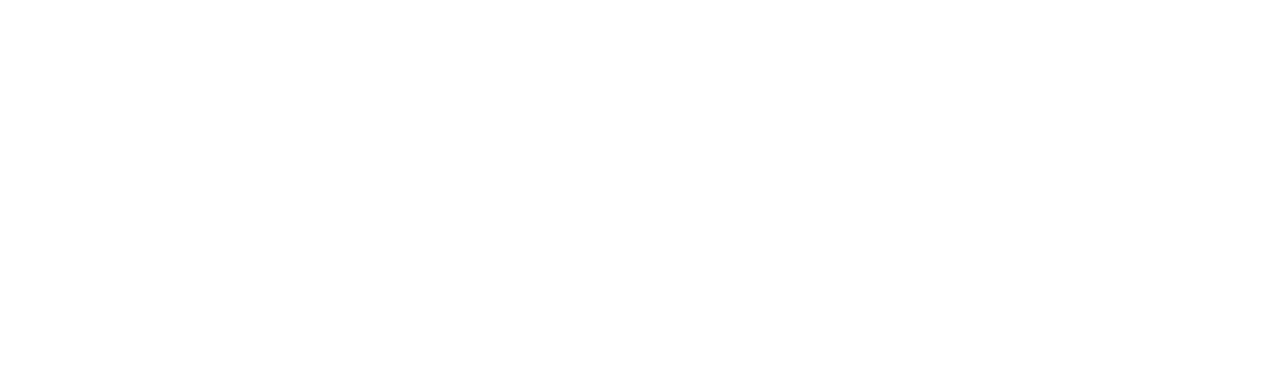
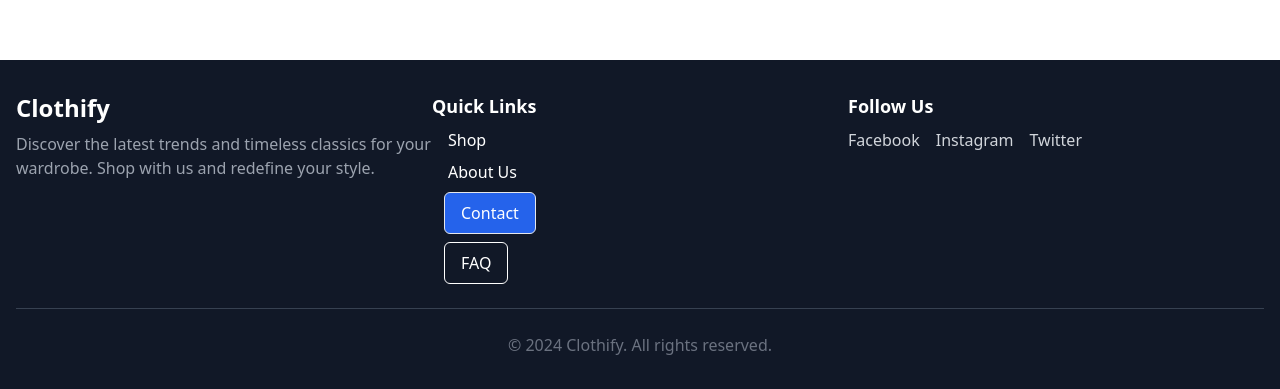
Before and after one commit to pujanjoci/clother-site, a React (Vite) app: page /clother-site/about in a window 1280 px wide. Shown: the part 814-1203 px from the top of the page. Before the commit the page ends 800 px from the top, so only its background shows below. Built offline with nearby package versions, Linux system fonts and the light colour scheme.

Commit message:
Added Footer

```diff
--- a/src/components/Carousel.jsx
+++ b/src/components/Carousel.jsx
@@ -13,26 +13,35 @@
   const [isDragging, setIsDragging] = useState(false);
   const [startX, setStartX] = useState(0);
   const carouselRef = useRef(null);
+  const timerRef = useRef(null);
+
+  const resetTimer = () => {
+    clearInterval(timerRef.current);
+    timerRef.current = setInterval(() => {
+      setCurrentBannerIndex((prevIndex) => (prevIndex + 1) % banners.length);
+    }, 5000);
+  };
 
   // Automatically cycle banners every 5 seconds
   useEffect(() => {
-    const interval = setInterval(() => {
-      setCurrentBannerIndex((prevIndex) => (prevIndex + 1) % banners.length);
-    }, 5000);
+    resetTimer();
 
-    return () => clearInterval(interval); // Cleanup the interval on unmount
+    return () => clearInterval(timerRef.current); // Cleanup the interval on unmount
   }, []);
 
   const goToBanner = (index) => {
     setCurrentBannerIndex(index);
+    resetTimer();
   };
 
   const nextBanner = () => {
     setCurrentBannerIndex((prevIndex) => (prevIndex + 1) % banners.length);
+    resetTimer();
   };
 
   const prevBanner = () => {
     setCurrentBannerIndex((prevIndex) => (prevIndex - 1 + banners.length) % banners.length);
+    resetTimer();
   };
 
   const handleMouseDown = (e) => {
--- /dev/null
+++ b/src/components/Footer.jsx
@@ -0,0 +1,98 @@
+import React from 'react';
+import { useNavigate } from 'react-router-dom';
+
+const Footer = () => {
+  const navigate = useNavigate();
+  const handleNavigationClick = (path) => {
+    navigate(`/${path}`);
+  };
+
+  return (
+    <footer className="bg-gray-900 text-gray-300 py-8">
+      <div className="container mx-auto px-4">
+        <div className="flex flex-wrap justify-between">
+          {/* Brand and Description */}
+          <div className="w-full md:w-1/3 mb-6 md:mb-0">
+            <h1 className="text-2xl font-bold text-white">Clothify</h1>
+            <p className="mt-2 text-gray-400">
+              Discover the latest trends and timeless classics for your wardrobe. Shop with us and redefine your style.
+            </p>
+          </div>
+
+          {/* Quick Links */}
+          <div className="w-full md:w-1/3 mb-6 md:mb-0">
+            <h2 className="text-lg font-semibold text-white">Quick Links</h2>
+            <ul className="mt-2 space-y-2">
+              <li>
+                <button
+                  onClick={() => handleNavigationClick('/shop')}
+                  className="text-white px-4 rounded-md hover:underline hover:text-neutral-600 transition duration-150"
+                >
+                  Shop
+                </button>
+              </li>
+              <li>
+                <button
+                  onClick={() => handleNavigationClick('/about')}
+                  className="text-white px-4 rounded-md hover:underline hover:text-neutral-600 transition duration-150"
+                >
+                  About Us
+                </button>
+              </li>
+              <li>
+                <button
+                  onClick={() => handleNavigationClick('/contact')}
+                  className="ml-3 border bg-blue-600 text-white px-4 py-2 rounded-md hover:bg-blue-600/10 hover:border-neutral-600 hover:text-neutral-600 transition duration-150"
+                >
+                  Contact
+                </button>
+              </li>
+              <li>
+              <button onClick={() => handleNavigationClick('/faq')}
+              className="ml-3 border border-white text-white px-4 py-2 rounded-md hover:bg-neutral-200 hover:text-neutral-800 transition duration-150">
+                FAQ
+              </button>
+              </li>
+            </ul>
+          </div>
+
+          {/* Social Media */}
+          <div className="w-full md:w-1/3">
+            <h2 className="text-lg font-semibold text-white">Follow Us</h2>
+            <div className="flex mt-2 space-x-4">
+              <button
+                onClick={() => window.open('https://facebook.com', '_blank')}
+                className="hover:text-white"
+              >
+                Facebook
+              </button>
+              <button
+                onClick={() => window.open('https://instagram.com', '_blank')}
+                className="hover:text-white"
+              >
+                Instagram
+              </button>
+              <button
+                onClick={() => window.open('https://twitter.com', '_blank')}
+                className="hover:text-white"
+              >
+                Twitter
+              </button>
+            </div>
+          </div>
+        </div>
+
+        <hr className="border-gray-700 my-6" />
+
+        {/* Copyright Section */}
+        <div className="text-center">
+          <p className="text-gray-500">
+            &copy; {new Date().getFullYear()} Clothify. All rights reserved.
+          </p>
+        </div>
+      </div>
+    </footer>
+  );
+};
+
+export default Footer;
--- a/src/components/Header.jsx
+++ b/src/components/Header.jsx
@@ -75,9 +75,6 @@
               <button onClick={() => handleNavigationClick('/contact')} className="border bg-blue-600 text-white px-4 py-2 rounded-md hover:bg-blue-600/10 hover:border-neutral-600 hover:text-neutral-600 transition duration-150">
                 Contact
               </button>
-              <button onClick={() => handleNavigationClick('/faq')} className="border border-neutral-600 text-neutral-500 px-4 py-2 rounded-md hover:bg-neutral-700 hover:text-white ml-2 transition duration-150">
-                FAQ
-              </button>
             </div>
           </div>
 
@@ -116,7 +113,6 @@
               <button onClick={() => handleNavigationClick('/about')} className="text-gray-800 hover:bg-gray-700 px-6 py-3 rounded-md text-base font-medium">About</button>
               <button onClick={handleClothesClick} className="text-gray-800 hover:bg-gray-700 px-6 py-3 rounded-md text-base font-medium">Clothes</button>
               <button onClick={() => handleNavigationClick('/contact')} className="border border-blue-600 text-black px-6 py-3 rounded-md text-base font-medium hover:bg-blue-600/10">Contact</button>
-              <button onClick={() => handleNavigationClick('/faq')} className="border border-neutral-600 text-neutral-600 px-6 py-3 rounded-md text-base font-medium hover:bg-neutral-700 hover:text-white">FAQ</button>
             </nav>
           </div>
         </div>
--- a/src/pages/About.jsx
+++ b/src/pages/About.jsx
@@ -1,8 +1,15 @@
 import React from 'react'
+
+import Footer from '../components/Footer'
 
 const About = () => {
   return (
-    <div>About</div>
+    <div>
+    <div className='h-screen'>
+      About
+      </div>
+    <Footer />
+    </div>
   )
 }
 
--- a/src/pages/Contact.jsx
+++ b/src/pages/Contact.jsx
@@ -1,5 +1,7 @@
 import React, { useState, useEffect } from 'react';
 import toast, { Toaster } from 'react-hot-toast';
+
+import Footer from '../components/Footer';
 
 export default function BasicForm() {
   const [name, setName] = useState('');
@@ -59,7 +61,7 @@
   };
 
   const showToast = (type, message) => {
-    if (toastQueue.length >= 3) {
+    if (toastQueue.length >= 2) {
       // Remove the oldest toast when more than 5 toasts exist
       const oldestToastId = toastQueue.shift();
       toast.dismiss(oldestToastId);
@@ -137,6 +139,7 @@
 
   return (
     <div>
+      <div className='h-[35rem]'>
       <Toaster />
       <form onSubmit={onSubmit} className="max-w-lg mx-auto mt-20 p-8 bg-white shadow-md rounded">
         <div className="mb-4">
@@ -195,6 +198,8 @@
           </button>
         </div>
       </form>
+      </div>
+      <Footer />
     </div>
   );
 }
--- a/src/pages/Home.jsx
+++ b/src/pages/Home.jsx
@@ -2,6 +2,7 @@
 import Carousel from '../components/Carousel';
 import Board1 from '../components/Board1';
 import SalesContainer from '../components/SalesContainer';
+import Footer from '../components/Footer';
 
 const Home = () => {
   return (
@@ -9,6 +10,7 @@
       <Carousel />
       <Board1 />
       <SalesContainer />
+      <Footer />
     </div>
   );
 }
```
